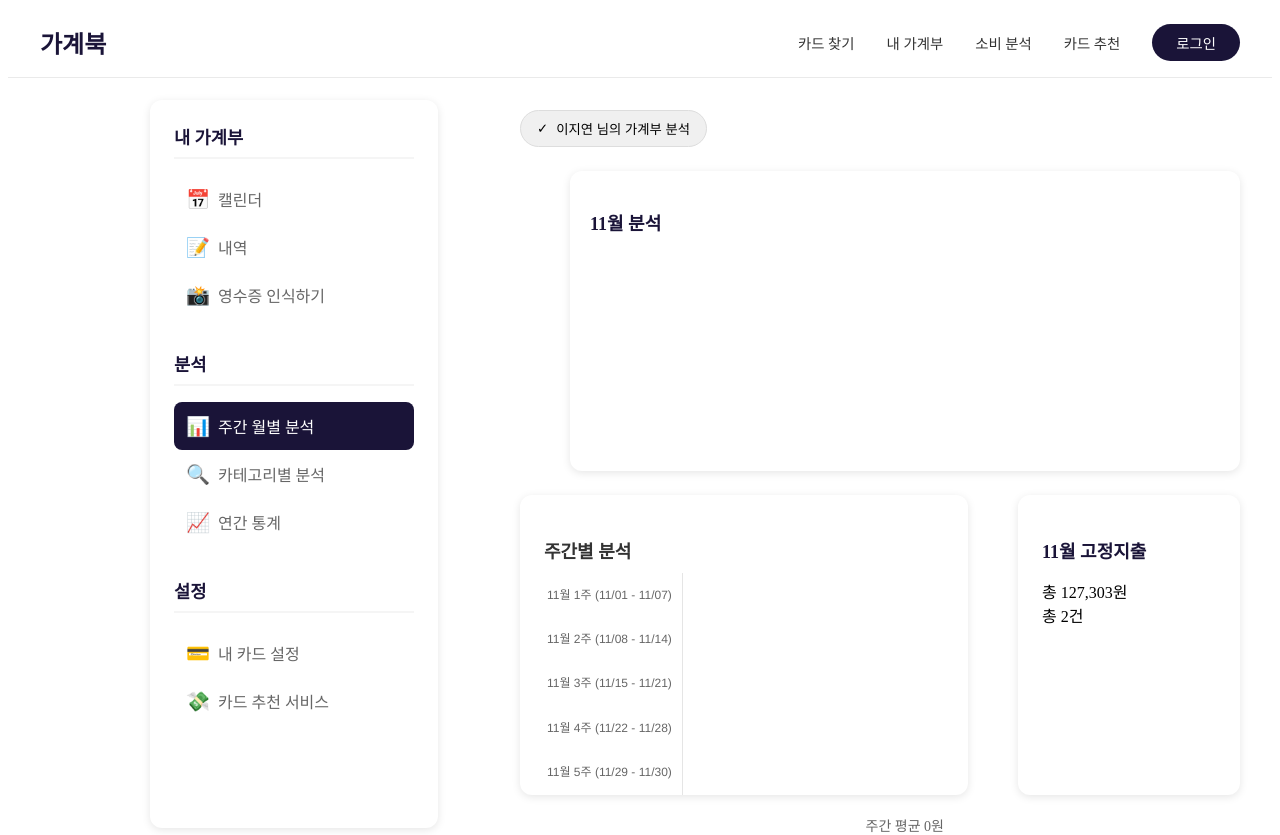
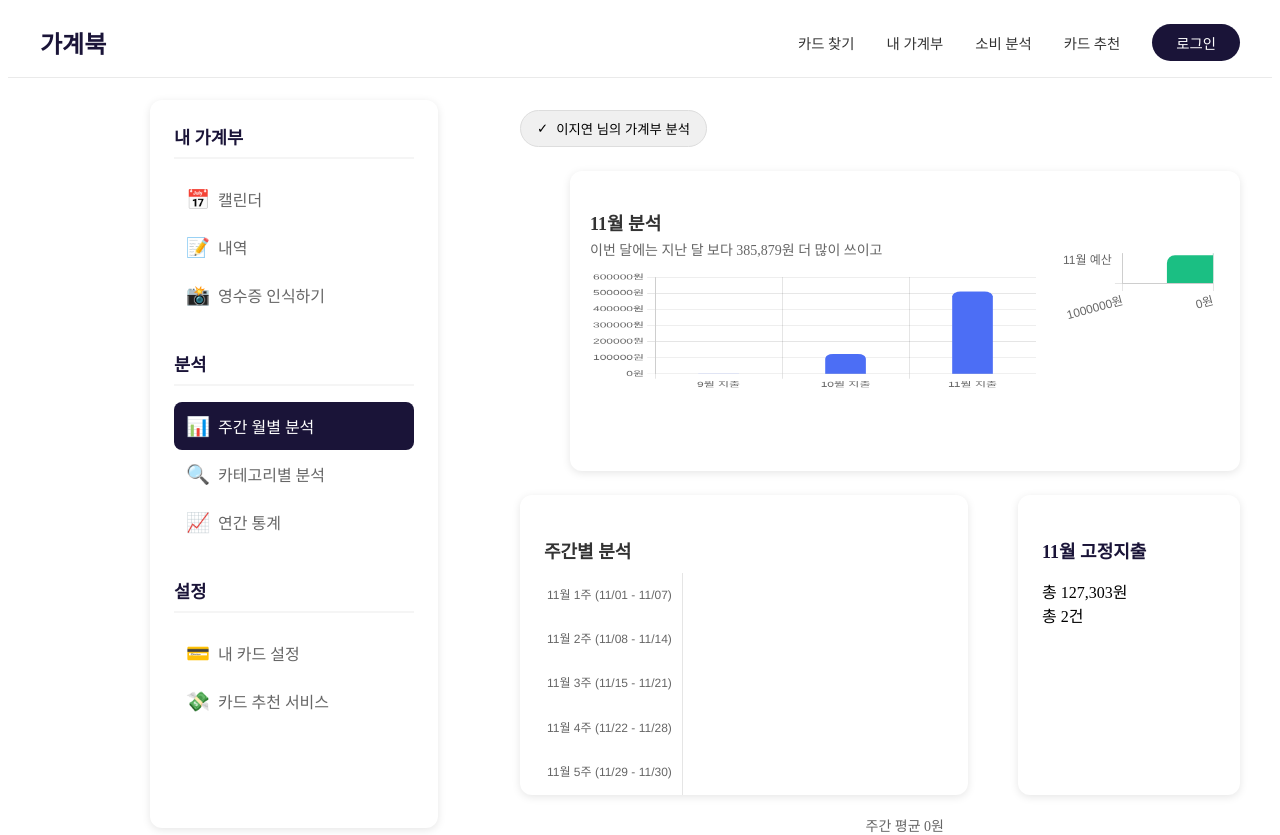
Before and after one commit to dh0728/ssafy_final_1, a Vue app in the folder front/: page /dateChart in a window 1280 px wide. Built offline with nearby package versions, Linux system fonts and the light colour scheme; no server answers.

Commit message:
feat: monthly budget chart

```diff
--- /dev/null
+++ b/front/src/components/chart/MonthlyBudgetChart.vue
@@ -0,0 +1,139 @@
+<template>
+  <div class="charts-container">
+    <!-- 3개월 지출 그래프 -->
+    <div class="chart-wrapper">
+      <h3>11월 분석</h3>
+      <div class="subtitle">이번 달에는 지난 달 보다 385,879원 더 많이 쓰이고</div>
+      <Bar :data="monthlyData" :options="monthlyOptions" class="monthly-chart" />
+    </div>
+
+    <!-- 예산 대비 지출 그래프 -->
+    <div class="chart-section">
+      <Bar :data="budgetData" :options="budgetOptions" class="budget-chart" />
+    </div>
+  </div>
+</template>
+
+<script setup>
+import { Bar } from 'vue-chartjs'
+import { Chart as ChartJS, CategoryScale, LinearScale, BarElement, Title, Tooltip, Legend } from 'chart.js'
+import {useDateChartStore} from "@/stores/dateChart.js";
+
+ChartJS.register(CategoryScale, LinearScale, BarElement, Title, Tooltip, Legend)
+
+const dateChartStore = useDateChartStore();
+
+const monthlyData = {
+  labels: ['9월 지출', '10월 지출', '11월 지출'],
+  datasets: [{
+    data: [0, 123333, 509212],
+    backgroundColor: '#4C6EF5',
+    borderRadius: 8,
+    barThickness: 40
+  }]
+}
+
+const budgetData = {
+  labels: ['11월 예산', '11월 지출'],
+  datasets: [{
+    data: [0, -509212],
+    backgroundColor: ['#1BBF83', '#1BBF83'],
+    borderRadius: 8,
+    barThickness: 40
+  }]
+}
+
+const monthlyOptions = {
+  responsive: true,
+  maintainAspectRatio: false,
+  plugins: {
+    legend: {
+      display: false
+    },
+    tooltip: {
+      callbacks: {
+        label: (context) => `${context.formattedValue}원`
+      }
+    }
+  },
+  scales: {
+    y: {
+      beginAtZero: true,
+      ticks: {
+        callback: value => `${value}원`
+      }
+    }
+  }
+}
+
+const budgetOptions = {
+  responsive: true,
+  maintainAspectRatio: false,
+  indexAxis: 'y',
+  plugins: {
+    legend: {
+      display: false
+    },
+    tooltip: {
+      callbacks: {
+        label: (context) => `${Math.abs(context.raw)}원`
+      }
+    }
+  },
+  scales: {
+    x: {
+      beginAtZero: true,
+      ticks: {
+        callback: value => `${Math.abs(value)}원`
+      }
+    }
+  }
+}
+</script>
+
+<style scoped>
+.charts-container {
+  display: flex;
+  gap: 24px;
+  align-items: center;
+}
+
+.chart-wrapper {
+  width: 100%;
+  height: 100%;
+  display: flex;
+  flex-direction: column;
+}
+
+.chart-section {
+  flex: 1;
+  margin-bottom: 16px;
+  position: relative;
+}
+
+h3 {
+  font-size: 18px;
+  font-weight: 600;
+  color: #333;
+  margin-bottom: 4px;
+}
+
+.subtitle {
+  font-size: 14px;
+  color: #666;
+  margin-bottom: 12px;
+}
+
+.monthly-chart {
+  height: 120px !important; /* 높이 조정 */
+}
+
+.budget-chart {
+  height: 80px !important; /* 높이 조정 */
+}
+
+/* 차트 옵션 조정 */
+:deep(.chartjs-render-monitor) {
+  max-height: 100%;
+}
+</style>
--- a/front/src/components/common/Navbar.vue
+++ b/front/src/components/common/Navbar.vue
@@ -13,7 +13,7 @@ const { isAuthenticated } = storeToRefs(accountStore)
     <div class="nav-links">
       <RouterLink :to="{ name: 'CardList'}" class="nav-link">카드 찾기</RouterLink>
       <RouterLink :to="{ name: 'Budget' }" class="nav-link">내 가계부</RouterLink>
-      <RouterLink to="/" class="nav-link">소비 분석</RouterLink>
+      <RouterLink :to="{ name: 'DateChart'}" class="nav-link">소비 분석</RouterLink>
       <RouterLink to="/" class="nav-link">카드 추천</RouterLink>
 
       <!--   단순 페이지 이동은 link, 상태 변경이 일어나는 로그아웃은 button     -->
--- a/front/src/views/chart/DateChartView.vue
+++ b/front/src/views/chart/DateChartView.vue
@@ -18,12 +18,8 @@
 
         <!-- 2. 11월 분석 그래프 컨테이너 -->
         <div class="chart-container">
-          <div class="chart-header">
-            <h3>11월 분석</h3>
+            <MonthlyBudgetChart />
 
-          </div>
-          <div class="chart-content">
-          </div>
         </div>
 
       </div>
@@ -51,6 +47,7 @@
 import SideBar from "@/components/common/SideBar.vue";
 import MonthlyChart from "@/components/chart/MonthlyChart.vue";
 import WeeklyChart from "@/components/chart/WeeklyChart.vue";
+import MonthlyBudgetChart from "@/components/chart/MonthlyBudgetChart.vue";
 </script>
 
 <style scoped>
```
